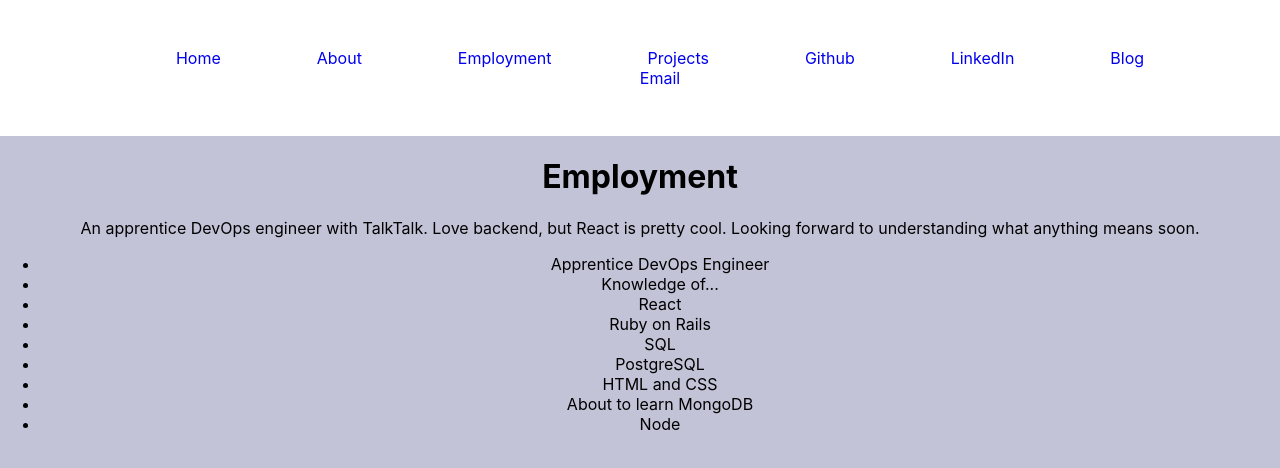
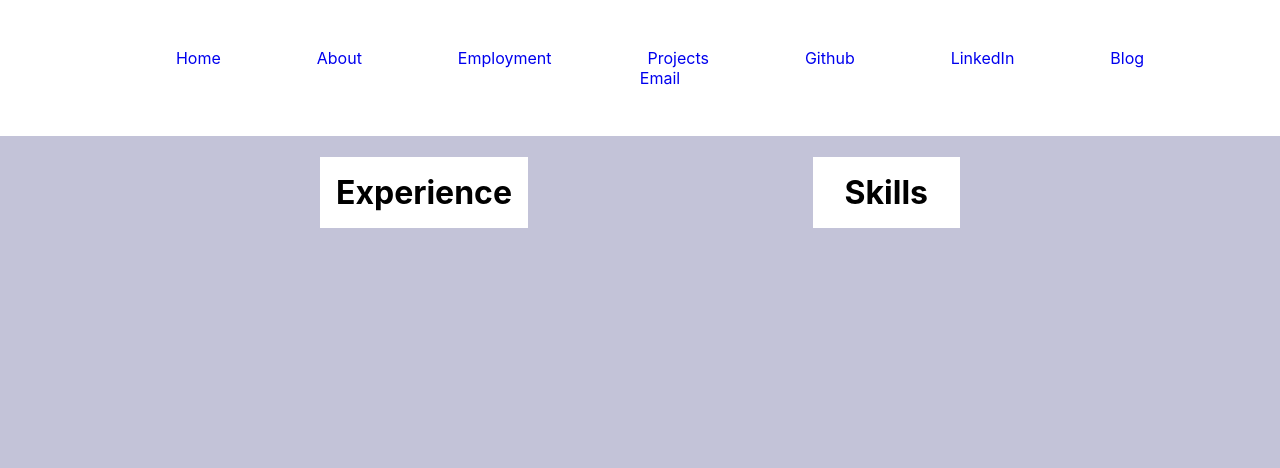
Before and after one commit to kaelaclement/digital-portfolio-challenge, a React (Create React App) app: page /employment in a window 1280 px wide. Shown: the top 468 px of the page. Built offline with nearby package versions, Linux system fonts and the light colour scheme.

Commit message:
add hover functionality on employment page

```diff
--- a/src/App.css
+++ b/src/App.css
@@ -37,3 +37,35 @@
   text-align: justify;
   margin: 0 20em;
 }
+
+.employment {
+  margin: 0 20em;
+}
+
+.experience {
+  float: left;
+}
+
+.experience h1 {
+  padding: .5em;
+  background-color: white;
+}
+
+.experience h1:hover {
+  background-color: black;
+  color: white;
+}
+
+.skills {
+  float: right;
+}
+
+.skills h1 {
+  padding: .5em 1em;
+  background-color: white;
+}
+
+.skills h1:hover {
+  background-color: black;
+  color: white;
+}
--- a/src/components/Employment.js
+++ b/src/components/Employment.js
@@ -1,11 +1,54 @@
 import React from 'react';
+import Experience from './Experience';
 
-const Employment = () => {
+class Employment extends React.Component {
+
+	state = {
+		experience: [],
+		skills: []
+	}
+
+	handleExperienceMouseOver = () => {
+		this.setState({
+			experience: [
+				{ title: "Apprentice DevOps Engineer", responsibilities: ["Idk yet", "not exactly", "there will be plenty", "just learning for now"] },
+				{ title: "Personal Assistant", responsibilities: ["did stuff", "this is also a test"] }
+			]
+		})
+	}
+
+	handleSkillsMouseOver = () => {
+		this.setState({
+			skills: [
+				"React, I guess",
+				"Ruby",
+				"JS is ok"
+			]
+		})
+	}
+
+	render() {
+		const experience = this.state.experience.map((experience, index) => {
+			return <Experience key={index} title={experience.title} responsibilities={experience.responsibilities} />
+		})
+
+		const skills = this.state.skills.map((skill, index) => {
+			return <li key={index}>{skill}</li>
+		})
+
 		return (
 			<div className='employment'>
-			<h1>Employment</h1>
-			<p>An apprentice DevOps engineer with TalkTalk. Love backend, but React is pretty cool. Looking forward to understanding what anything means soon.</p>
+				<div className='experience'>
+					<h1 onMouseOver={this.handleExperienceMouseOver}>Experience</h1>
+					{experience}
+				</div>
+				<div className='skills'>
+					<h1 onMouseOver={this.handleSkillsMouseOver}>Skills</h1>
 					<ul>
+						{skills}
+					</ul>
+				</div>
+				{/* <ul>
 					<li>Apprentice DevOps Engineer</li>
 					<li>Knowledge of...</li>
 					<li>React</li>
@@ -15,9 +58,10 @@ const Employment = () => {
 					<li>HTML and CSS</li>
 					<li>About to learn MongoDB</li>
 					<li>Node</li>
-			</ul>
+				</ul> */}
 			</div>
 		)
 	}
+}
 
 export default Employment;
--- /dev/null
+++ b/src/components/Experience.js
@@ -0,0 +1,14 @@
+import React from 'react';
+
+const Experience = props => {
+	return (
+		<div>
+			<h3>{props.title}</h3>
+			<ul>
+				{props.responsibilities.map((responsibility, index) => <li key={index}>{responsibility}</li>)}
+			</ul>
+		</div>
+	)
+}
+
+export default Experience;
```
Lines whose indentation alone changed are shown as unchanged.
